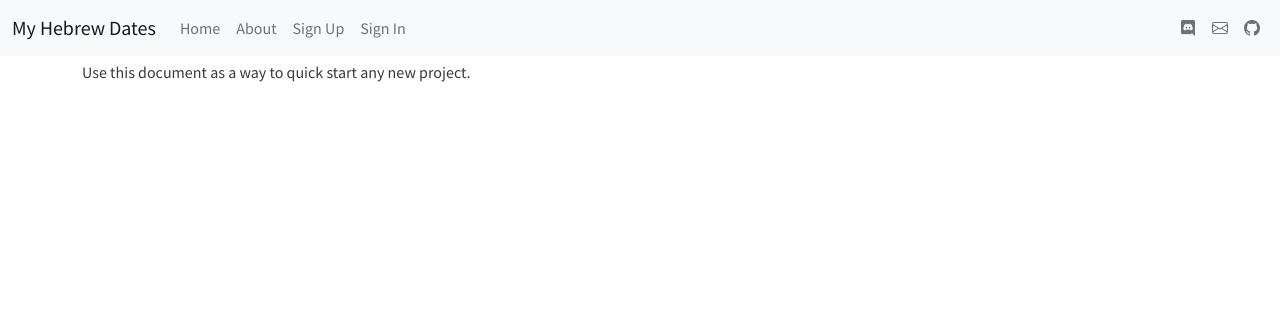
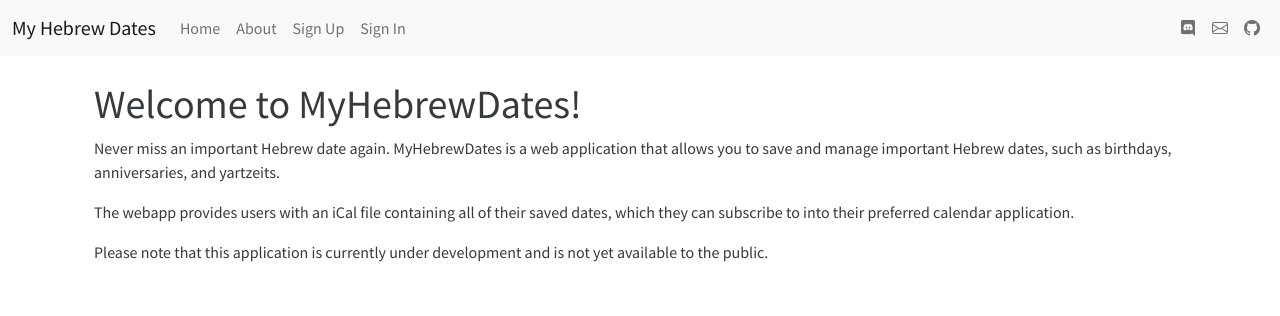
Before and after one commit to abe-101/myHebrewDates, a Django app: page / in a window 1280 px wide. Shown: the top 316 px of the page. Run offline with Django 4.2, Linux system fonts and the light colour scheme; parts of the project's set-up code (start-up, migrations or seed data) failed here and were passed over; some libraries are stand-ins or nearby versions.

Commit message:
add home page

```diff
--- a/my_hebrew_dates/templates/pages/home.html
+++ b/my_hebrew_dates/templates/pages/home.html
@@ -1 +1,13 @@
 {% extends "base.html" %}
+
+{% block content %}
+<!-- Main content -->
+<div class="container mt-4">
+  <h1>Welcome to MyHebrewDates!</h1>
+  <p>Never miss an important Hebrew date again. MyHebrewDates is a web application that allows you to save and manage
+    important Hebrew dates, such as birthdays, anniversaries, and yartzeits. </p>
+  <p>The webapp provides users with an iCal file containing all of their saved dates, which they can subscribe to into
+    their preferred calendar application.</p>
+  <p>Please note that this application is currently under development and is not yet available to the public.</p>
+</div>
+{% endblock %}
```
